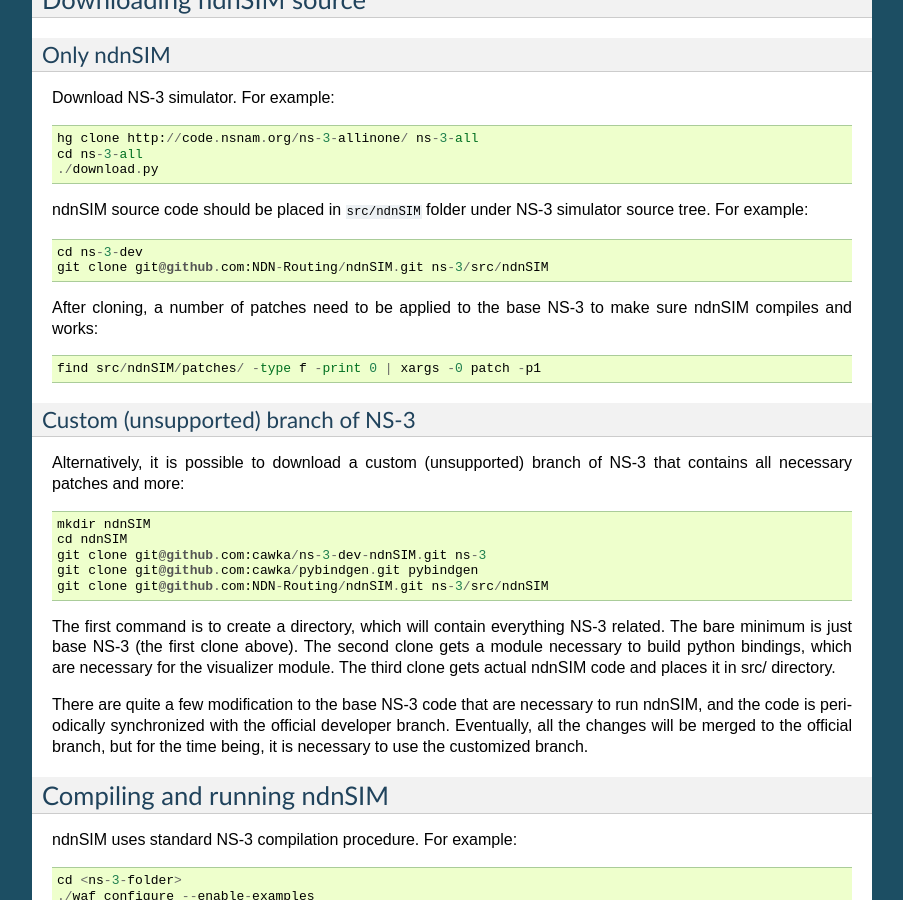
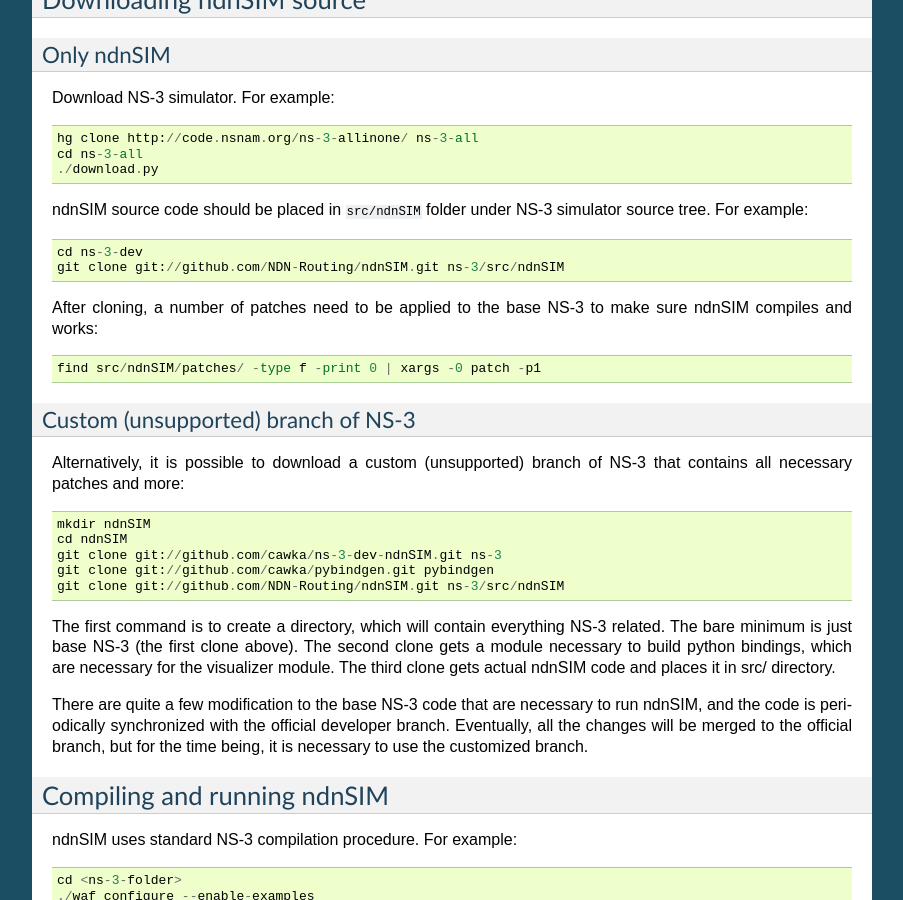
Before and after one commit to named-data-ndnSIM/ndnSIM, a Sphinx documentation site: the page built from docs/source/intro.rst, in a window 1280 px wide and 900 px high, scrolled down 1381 px. Shown: the whole window, without its empty margins (198-1101 px from the left). Built offline with Sphinx 7.4.7, drawn with Linux system fonts in a browser that asks for light colours; cross-references to code outside the pages are shown as plain code.

Commit message:
Wrong URLs in docs

```diff
--- a/docs/source/intro.rst
+++ b/docs/source/intro.rst
@@ -116,7 +116,7 @@ Download NS-3 simulator. For example::
 ndnSIM source code should be placed in ``src/ndnSIM`` folder under NS-3 simulator source tree.  For example::
 
 	cd ns-3-dev
-	git clone git@github.com:NDN-Routing/ndnSIM.git ns-3/src/ndnSIM
+	git clone git://github.com/NDN-Routing/ndnSIM.git ns-3/src/ndnSIM
 
 After cloning, a number of patches need to be applied to the base NS-3 to make sure ndnSIM compiles and works::
 
@@ -130,9 +130,9 @@ Alternatively, it is possible to download a custom (unsupported) branch of NS-3
 
 	mkdir ndnSIM
 	cd ndnSIM
-	git clone git@github.com:cawka/ns-3-dev-ndnSIM.git ns-3
-	git clone git@github.com:cawka/pybindgen.git pybindgen
-	git clone git@github.com:NDN-Routing/ndnSIM.git ns-3/src/ndnSIM
+	git clone git://github.com/cawka/ns-3-dev-ndnSIM.git ns-3
+	git clone git://github.com/cawka/pybindgen.git pybindgen
+	git clone git://github.com/NDN-Routing/ndnSIM.git ns-3/src/ndnSIM
 
 The first command is to create a directory, which will contain everything NS-3 related.  The bare minimum is just base NS-3 (the first clone above). The second clone gets a module necessary to build python bindings, which are necessary for the visualizer module.  The third clone gets actual ndnSIM code and places it in src/ directory.
 
```
